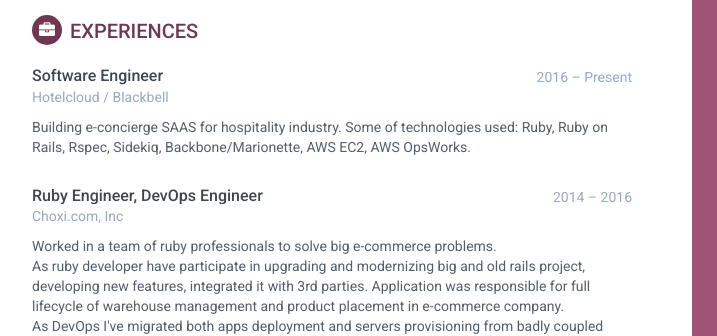
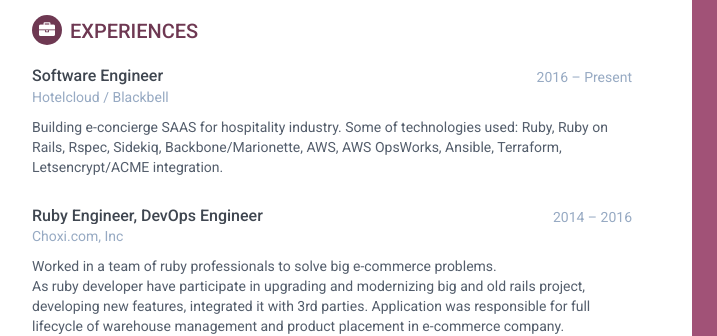
Before and after one commit to ulmen/ulmen.github.io, a plain HTML site: page index.html in a window 1280 px wide. Shown: the part 424-760 px from the top of the page, 188-905 px from the left. Drawn offline with Linux system fonts and the light colour scheme.

Commit message:
update project info

```diff
--- a/index.html
+++ b/index.html
@@ -101,11 +101,11 @@
                             <h3 class="job-title">Software Engineer</h3>
                             <div class="time">2016 &ndash; Present</div>
                         </div><!--//upper-row-->
-                        <div class="company">Hotelcloud /  Blackbell</div>
+                        <div class="company">Hotelcloud / Blackbell</div>
                     </div><!--//meta-->
                     <div class="details">
                       Building e-concierge SAAS for hospitality industry.
-                      Some of technologies used: Ruby, Ruby on Rails, Rspec, Sidekiq, Backbone/Marionette, AWS EC2, AWS OpsWorks.
+                      Some of technologies used: Ruby, Ruby on Rails, Rspec, Sidekiq, Backbone/Marionette, AWS, AWS OpsWorks, Ansible, Terraform, Letsencrypt/ACME integration.
                     </div><!--//details-->
                 </div><!--//item-->
 
```
